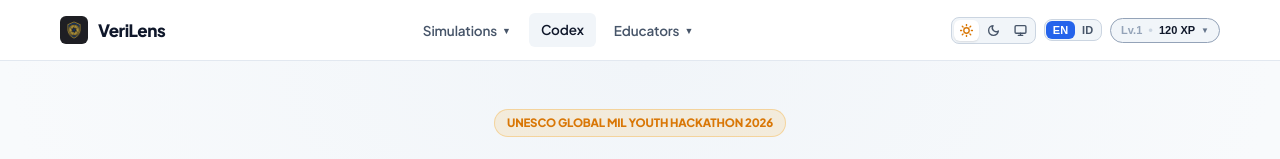
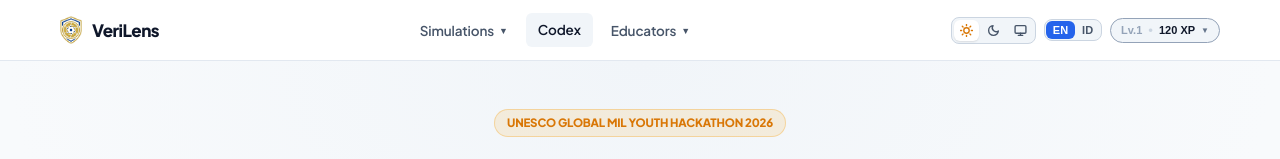
Before and after one commit to okihita/verilens, a Next.js app in the folder apps/web/: page / in a window 1280 px wide. Shown: the top 159 px of the page. Built offline with nearby package versions, Linux system fonts and the light colour scheme.

Commit message:
fix(branding): make logo background transparent and crop excess padding

```diff
--- a/apps/web/app/layout.js
+++ b/apps/web/app/layout.js
@@ -43,9 +43,7 @@ export default function RootLayout({ children }) {
                   <img
                     src="/logo.png"
                     alt="VeriLens Logo"
-                    width={26}
-                    height={26}
-                    style={{ borderRadius: '6px', objectFit: 'cover' }}
+                    style={{ height: '24px', width: 'auto', display: 'block' }}
                   />
                   <strong style={{ color: 'var(--text-main)', fontSize: '15px', fontWeight: '800', letterSpacing: '-0.02em' }}>VeriLens Platform</strong>
                 </div>
--- a/apps/web/components/Navbar.js
+++ b/apps/web/components/Navbar.js
@@ -64,9 +64,7 @@ export default function Navbar() {
           <img
             src="/logo.png"
             alt="VeriLens Logo"
-            width={28}
-            height={28}
-            style={{ borderRadius: '6px', objectFit: 'cover', display: 'block' }}
+            style={{ height: '28px', width: 'auto', display: 'block', flexShrink: 0 }}
           />
           <div className="brand-text">
             <h1 style={{ fontSize: '17px', fontWeight: '900', letterSpacing: '-0.03em', margin: 0 }}>VeriLens</h1>
```
Also changed, not shown: apps/web/public/logo.png.
